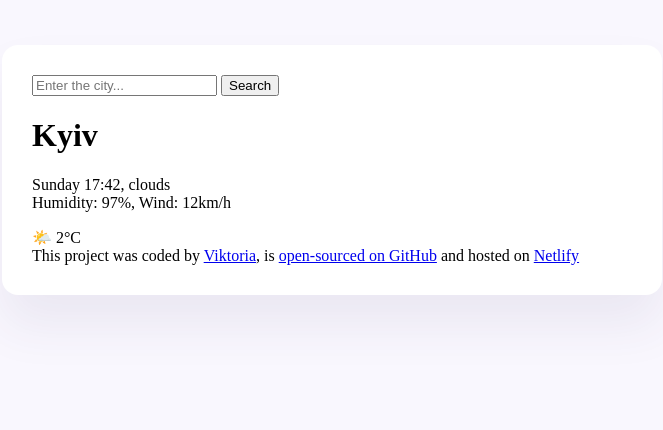
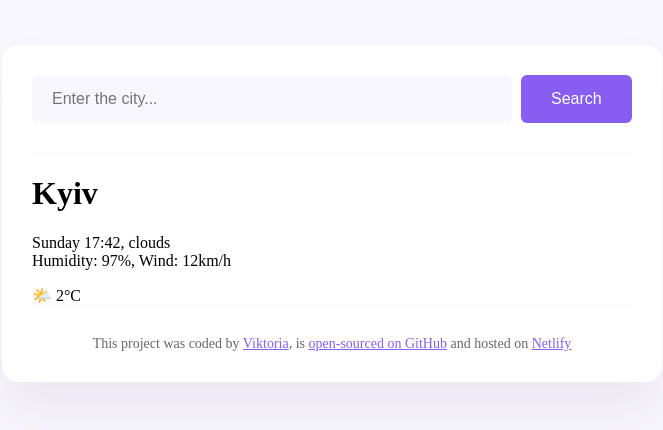
Before and after one commit to viktoria-nedz/Meteo, a plain HTML site: page index.html in a window 1280 px wide. Shown: the whole page, without its empty margins (308-971 px from the left). Drawn offline with Linux system fonts and the light colour scheme.

Commit message:
Added css for header, footer, links and search form

```diff
--- a/index.html
+++ b/index.html
@@ -15,9 +15,14 @@
   <body>
     <div class="weather-app">
       <header>
-        <form>
-          <input type="search" placeholder="Enter the city..." required />
-          <input type="submit" value="Search" />
+        <form class="search-form">
+          <input
+            type="search"
+            placeholder="Enter the city..."
+            required
+            class="search-form-input"
+          />
+          <input type="submit" value="Search" class="search-form-button" />
         </form>
       </header>
       <main>
--- a/src/style.css
+++ b/src/style.css
@@ -1,5 +1,9 @@
 body {
   background-color: #f9f7fe;
+}
+
+a {
+  color: #885df1;
 }
 
 .weather-app {
@@ -10,3 +14,35 @@ body {
   border-radius: 16px;
   padding: 30px;
 }
+
+header {
+  border-bottom: 1px solid #f9f7fe;
+  padding: 0 0 30px 0;
+}
+
+.search-form-input {
+  background-color: #f9f7fe;
+  border: none;
+  border-radius: 6px;
+  width: 80%;
+  font-size: 16px;
+  padding: 15px 20px;
+}
+
+.search-form-button {
+  background: #885df1;
+  padding: 15px 30px;
+  border: none;
+  font-size: 16px;
+  margin-left: 5px;
+  border-radius: 6px;
+  color: white;
+}
+
+footer {
+  border-top: 1px solid #f9f7fe;
+  padding: 30px 0 0 0;
+  text-align: center;
+  font-size: 14px;
+  color: rgba(0, 0, 0, 0.6);
+}
```
